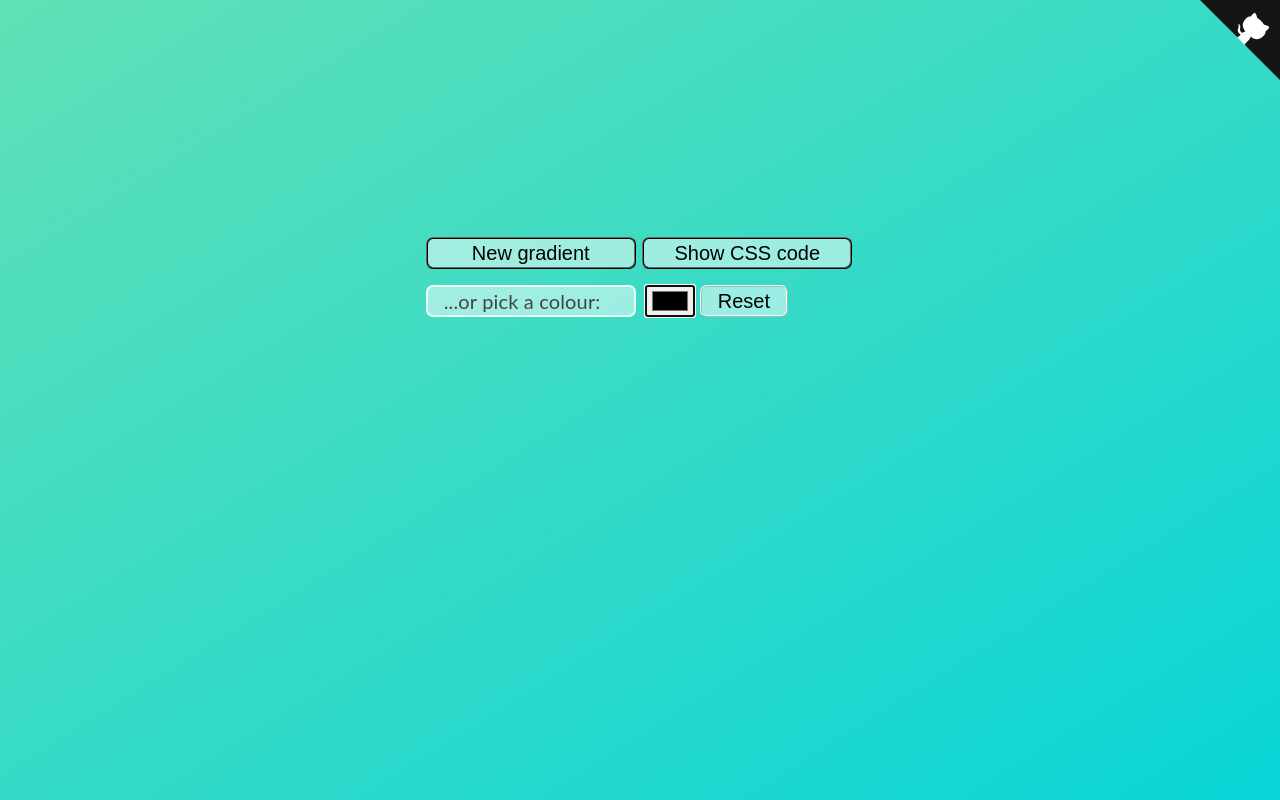
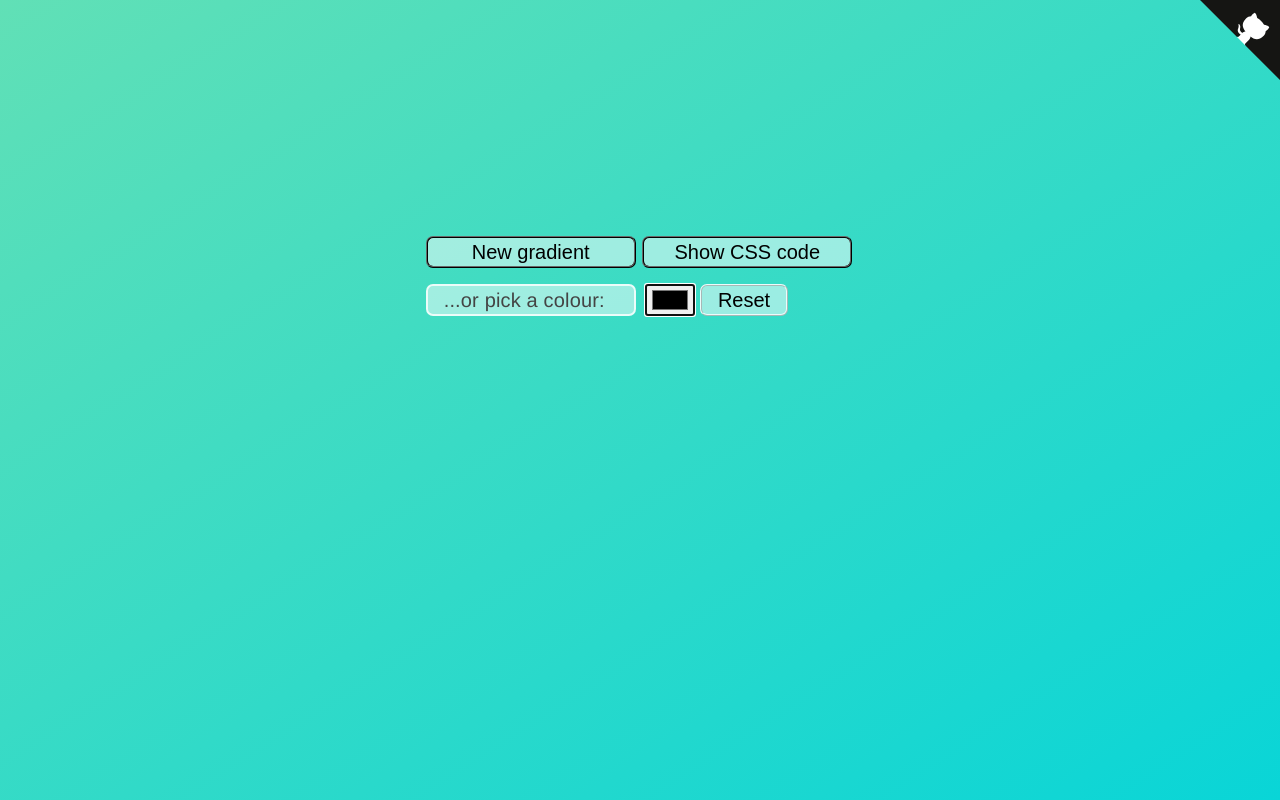
Before and after one commit to insomnux/rcgen, a plain HTML site: page index.html in a window 1280 px wide. Drawn offline with Linux system fonts and the light colour scheme.

Commit message:
various minor updates

```diff
--- a/style.css
+++ b/style.css
@@ -1,6 +1,6 @@
 /* *
- * Basic stylesheet for https://insomnux.github.io/html-tags-dummy/
- * Last updated: 24/11/2017
+ * Basic stylesheet for https://insomnux.github.io/rcgen/
+ * Last updated: 05/12/2018
  * Source: https://github.com/insomnux/html-tags-dummy
  * */
 
@@ -31,7 +31,7 @@ html {
 
 body{
   color: #444;
-  font-family: Lato, "Lucida Grande", Tahoma, "Nimbus Sans", sans-serif;
+  font-family: "Helvetica Neue", Helvetica, Arial, sans-serif;;
   font-size: 1.6em;
   font-weight: 300;
   letter-spacing: .01em;
```
